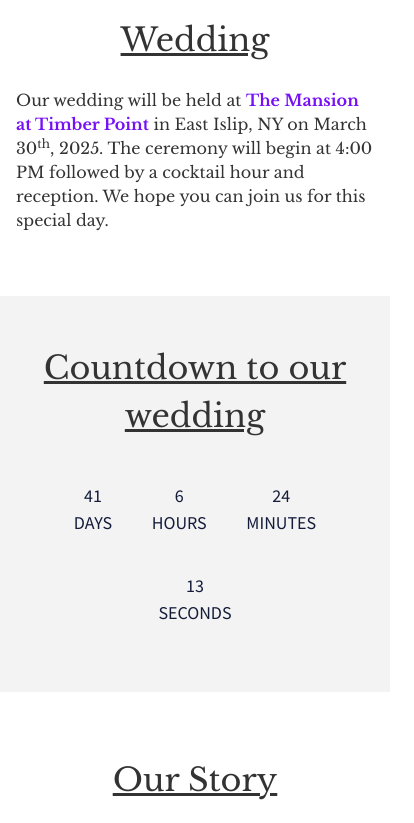
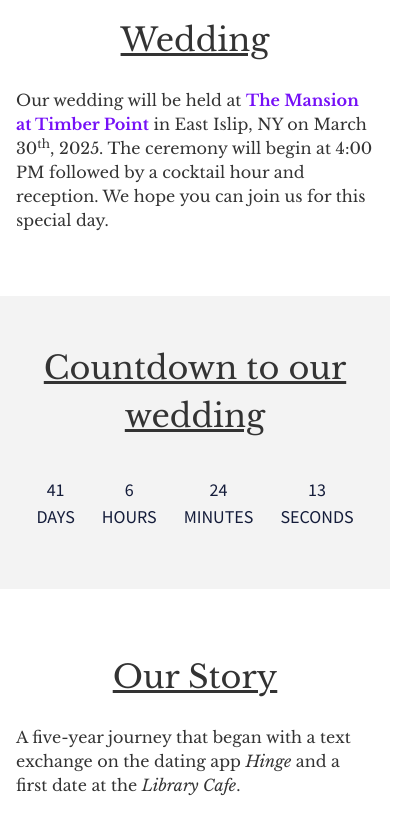
Before and after one commit to cfergojr/cfergojr.github.io, a plain HTML site: page wedding.html in a window 390 px wide. Shown: the part 892-1715 px from the top of the page, 414 px wide, since content can reach past the window. Drawn offline with nearby package versions, Linux system fonts and the light colour scheme; a web font is replaced by a local one.

Commit message:
Mobile fixes.

```diff
--- a/css/wedding.css
+++ b/css/wedding.css
@@ -174,7 +174,7 @@ main {
     display: inline-block;
     font-size: 1.5em;
     list-style-type: none;
-    padding: 1em;
+    padding: 1em 2em;
     text-transform: uppercase;
 }
 
@@ -420,12 +420,18 @@ textarea {
     .parallax h1 {
         font-size: 4rem;
     }
+
+    #countdown-section li {
+        font-size: calc(1.125rem * var(--smaller));
+        padding: 1em;
+      }
 }
 
 @media screen and (max-width: 768px) {
 
   #countdown-section li {
     font-size: calc(1.125rem * var(--smaller));
+    padding: .65em;
   }
 
   #countdown-section li span {
@@ -435,6 +441,10 @@ textarea {
 
 
 @media screen and (max-width: 400px) {
+
+    .masthead {
+        padding: 1rem;
+    }
     .navbar li {
         padding: 0 .5rem;
     }
```
